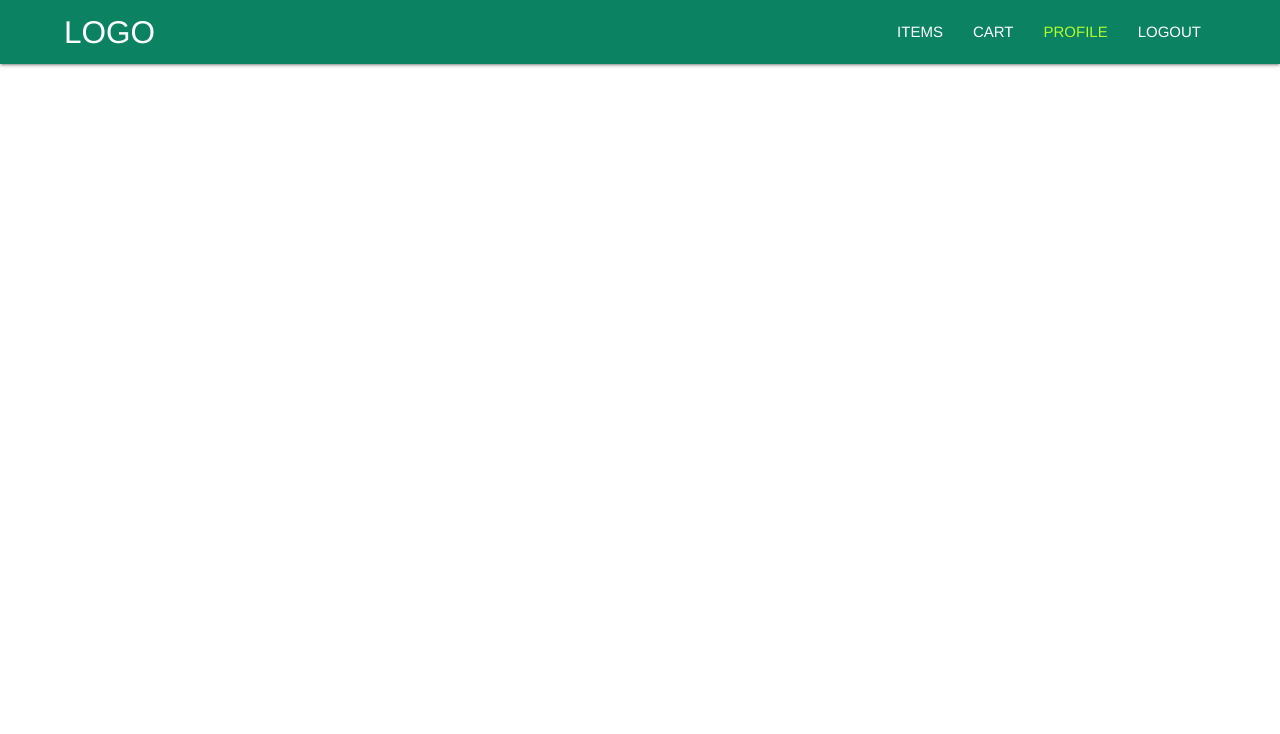
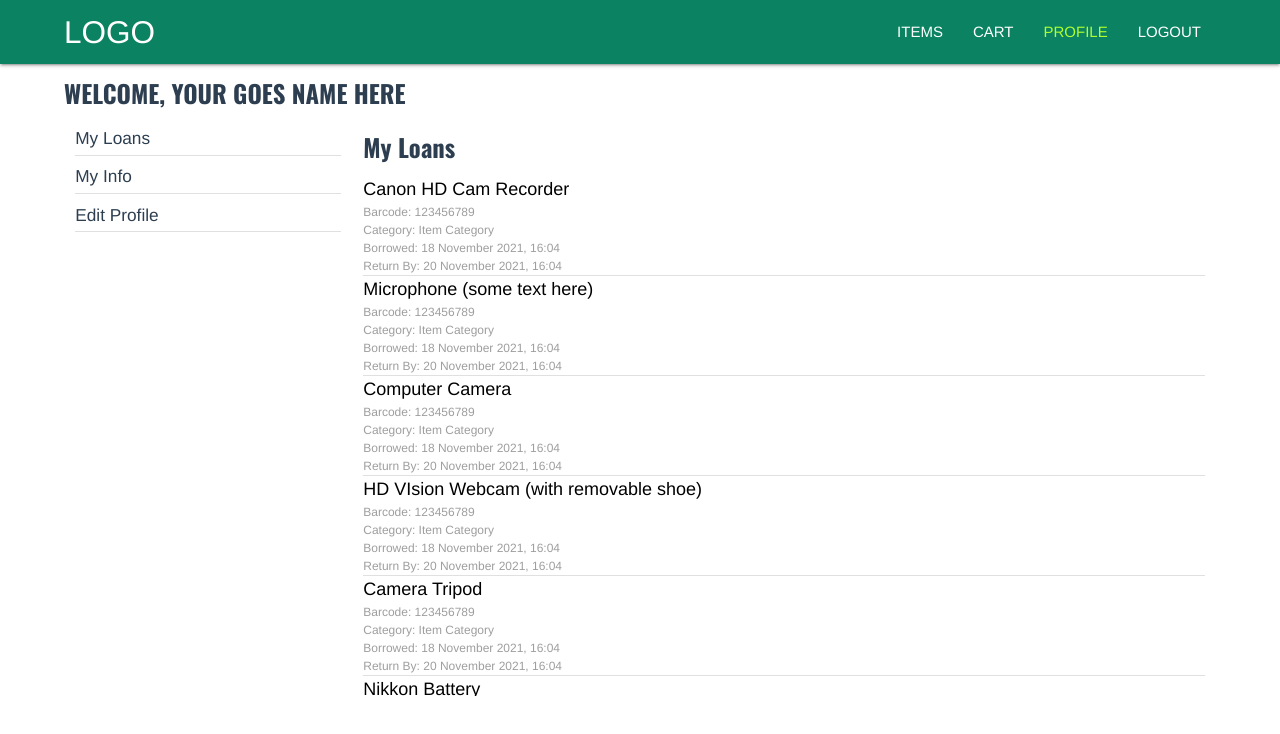
Before and after one commit to jerielbenavides/vue_items_checkout, a Vue app: page /profile in a window 1280 px wide. Shown: the top 734 px of the page. Built offline with nearby package versions, Linux system fonts and the light colour scheme.

Commit message:
Profile/myloans page

```diff
--- a/src/router/index.js
+++ b/src/router/index.js
@@ -3,6 +3,9 @@ import VueRouter from 'vue-router'
 import Home from '../views/Home.vue'
 import Login from '../views/Login.vue'
 import Items from '../views/Items.vue'
+import Cart from '../views/Cart.vue'
+import Profile from '../views/Profile.vue'
+// import EditProfile from '../views/EditProfile.vue'
 
 Vue.use(VueRouter)
 
@@ -23,13 +26,28 @@ const routes = [
     component: Items
   },
   {
-    path: '/about',
-    name: 'About',
-    // route level code-splitting
-    // this generates a separate chunk (about.[hash].js) for this route
-    // which is lazy-loaded when the route is visited.
-    component: () => import(/* webpackChunkName: "about" */ '../views/About.vue')
-  }
+    path: '/cart',
+    name: Cart,
+    component: Cart
+  },
+  // {
+  //   path: '/profile/edit',
+  //   name: 'EditProfile',
+  //   component: EditProfile
+  // },
+  {
+    path: '/profile',
+    name: 'Profile',
+    component: Profile
+  },
+  // {
+  //   path: '/about',
+  //   name: 'About',
+  //   // route level code-splitting
+  //   // this generates a separate chunk (about.[hash].js) for this route
+  //   // which is lazy-loaded when the route is visited.
+  //   component: () => import(/* webpackChunkName: "about" */ '../views/About.vue')
+  // }
 ]
 
 const router = new VueRouter({
--- /dev/null
+++ b/src/views/Cart.vue
@@ -0,0 +1,87 @@
+<template>
+    <div class="row container cart_container">
+        <div class="col s12 m12 l4">
+            <h5>YOUR CART</h5>
+            <div class="items_container">
+                <div v-for="(item, index) in cartItems" :key="index">
+                        <article class="categoryItems" :id="item">
+                            <div class="item">
+                                <label>
+                                    <span>
+                                        <p class="itemName">{{ cartItems[index]['name'] }}</p>
+                                        <!-- TODO: Replace with current date and time -->
+                                        <!-- Note: This is not really needed IMO -->
+                                        <p> Sign Out Date: 18 November 2021, 08:12</p>
+                                        <p> Return Date: {{ cartItems[index]['returnDate'] }}</p>
+                                    </span>
+                                    <i :id="`deleteCart-${item}`" class="material-icons deleteFromCart">delete</i>
+                                </label>
+
+                            </div>
+
+                            <div class="divider"></div>
+                        </article>
+                </div>
+            </div>
+
+            <button id="addtoCartbttn" class="btn waves-effect waves-light" type="submit" name="Continue">Checkout</button>
+        </div>
+        <div class="col l8 hide-on-med-and-down">
+            <div id="cart_img">
+                <img src="../assets/camera.jpg">
+            </div>
+        </div>
+    </div>
+</template>
+
+<script>
+
+export default {
+    name: 'Cart',
+    components: {
+    },
+    data() {
+    return {
+        // TODO: The text date here is an example. Make a parse date method and parse the date object coming from db/api
+        cartItems: [{name: 'Canon HD Cam Recorder', returnDate: '20 November 2021, 08:20'}, {name: 'Camera Tripod', returnDate: '20 November 2021, 08:20'}, {name: 'Microphone', returnDate: '20 November 2021, 08:20'},
+        {name: 'Canon HD Cam Recorder', returnDate: '20 November 2021, 08:20'}, {name: 'Camera Tripod', returnDate: '20 November 2021, 08:20'}, {name: 'Microphone', returnDate: '20 November 2021, 08:20'},
+        {name: 'Canon HD Cam Recorder', returnDate: '20 November 2021, 08:20'}, {name: 'Camera Tripod', returnDate: '20 November 2021, 08:20'}, {name: 'Microphone', returnDate: '20 November 2021, 08:20'},
+        {name: 'Canon HD Cam Recorder', returnDate: '20 November 2021, 08:20'}, {name: 'Camera Tripod', returnDate: '20 November 2021, 08:20'}, {name: 'Microphone', returnDate: '20 November 2021, 08:20'}]
+    }
+}
+}
+</script>
+
+<style scoped>
+.cart_container{
+    overflow: hidden;
+}
+#cart_img{
+    position: absolute;
+    width: 62.5vw;
+}
+#cart_img img{
+    width: 100%;
+    min-height: 100vh;
+    aspect-ratio: 1;
+    /* width: calc(100% + 11vw);
+    height: 100vh; */
+}
+.items_container{
+    /* padding: 100px; */
+    margin-top: 1em;
+    max-height: 65vh;
+    overflow-y: auto;
+}
+.itemName{
+    font-size: 1.5em;
+    color: black;
+}
+#addtoCartbttn{
+    margin-top: 1em;
+}
+.deleteFromCart:hover{
+    color: red;
+    cursor: pointer;
+}
+</style>
--- /dev/null
+++ b/src/views/EditProfile.vue
@@ -0,0 +1,25 @@
+<template>
+    <div class="row container">
+        <h5>Edit Profile</h5>
+
+
+    </div>
+</template>
+
+<script>
+
+export default {
+    name: 'EditProfile',
+    components: {
+
+    },
+    data() {
+    return {
+        }
+},
+}
+</script>
+
+<style scoped>
+
+</style>
--- a/src/views/Items.vue
+++ b/src/views/Items.vue
@@ -3,7 +3,7 @@
         <h5>CLICK ITEM TO ADD TO SHOPPING CART</h5>
         <div class="categories_container col s12 m12 l3">
             <div v-for="(category, index) in itemCategories" :key="index">
-                    <article :id="category"><h6>{{ itemCategories[index] }}</h6><div class="divider"></div></article>
+                    <article :id="category" class="selectableItemCategory"><h6>{{ itemCategories[index] }}</h6><div class="divider"></div></article>
             </div>
         </div>
         <div class="col s12 m12 l9">
@@ -43,7 +43,7 @@ export default {
     data() {
     return {
         itemCategories: ['DLSRs', 'Camera Tripods', 'Cameras', 'Video Tripods', 'Microphone Tripods', 'DLSRs', 'Camera Tripods', 'Cameras', 'Video Tripods', 'Microphone Tripods', 'DLSRs', 'Camera Tripods', 'Cameras', 'Video Tripods', 'Microphone Tripods', 'DLSRs', 'Camera Tripods', 'Cameras', 'Video Tripods', 'Microphone Tripods'],
-        exampleCategory: [{name: 'Cannon HD Cam Recorder', available: 3}, {name: 'Camera Tripod', available: 1}, {name: 'Microphone', available: 0}, {name: 'Cannon HD Cam Recorder', available: 3}, {name: 'Camera Tripod', available: 1}, {name: 'Microphone', available: 0}, {name: 'Cannon HD Cam Recorder', available: 3}, {name: 'Camera Tripod', available: 1}, {name: 'Microphone', available: 0}, {name: 'Cannon HD Cam Recorder', available: 3}, {name: 'Camera Tripod', available: 1}, {name: 'Microphone', available: 0}, {name: 'Cannon HD Cam Recorder', available: 3}, {name: 'Camera Tripod', available: 1}, {name: 'Microphone', available: 0}]
+        exampleCategory: [{name: 'Canon HD Cam Recorder', available: 3}, {name: 'Camera Tripod', available: 1}, {name: 'Microphone', available: 0}, {name: 'Canon HD Cam Recorder', available: 3}, {name: 'Camera Tripod', available: 1}, {name: 'Microphone', available: 0}, {name: 'Canon HD Cam Recorder', available: 3}, {name: 'Camera Tripod', available: 1}, {name: 'Microphone', available: 0}, {name: 'Canon HD Cam Recorder', available: 3}, {name: 'Camera Tripod', available: 1}, {name: 'Microphone', available: 0}, {name: 'Cannon HD Cam Recorder', available: 3}, {name: 'Camera Tripod', available: 1}, {name: 'Microphone', available: 0}]
     }
 },
 }
@@ -54,18 +54,23 @@ export default {
 .categories_container{
     margin-top: 1em;
     max-height: 75vh;
-    overflow-y: scroll;
+    overflow-y: auto;
 }
 .items_container{
     /* padding: 100px; */
     margin-top: 1em;
     max-height: 65vh;
-    overflow-y: scroll;
+    overflow-y: auto;
+    padding: 5px;
 }
 .itemName{
     font-size: 1.5em;
     color: black;
 }
+.selectableItemCategory:hover{
+    color: #0B8261;
+    cursor: pointer;
+}
 #addtoCartbttn{
     margin-top: 1em;
 }
--- a/src/views/Login.vue
+++ b/src/views/Login.vue
@@ -56,7 +56,7 @@ export default {
 }
 #login_img{
     position: absolute;
-    width: 80vw;
+    width: 70vw;
     padding-left: 10vw;
 }
 #login_img img{
--- /dev/null
+++ b/src/views/Profile.vue
@@ -0,0 +1,102 @@
+<template>
+    <div class="row container">
+        <h5>WELCOME, YOUR GOES NAME HERE</h5>
+        <div class="categories_container col s12 m12 l3">
+            <div>
+                <!-- <article id="viewLoans_tab" class="selectableItemCategory"><router-link to="/profile/loans">My Loans</router-link></article>
+                <article id="viewProfile_tab" class="selectableItemCategory"><router-link to="/profile/edit">Edit Profile</router-link><div class="divider"></div></article>  -->
+                <article id="viewLoans" class="selectableItemCategory"><a href="#" v-on:click="makeTabActive('viewLoans')"><h6>My Loans</h6></a><div class="divider"></div></article>
+                <article id="viewProfile" class="selectableItemCategory"><a href="#" v-on:click="makeTabActive('viewProfile')"><h6>My Info</h6></a><div class="divider"></div></article>
+                <article id="editProfile" class="selectableItemCategory"><a href="#" v-on:click="makeTabActive('editProfile')"><h6>Edit Profile</h6></a><div class="divider"></div></article>
+
+            </div>
+        </div>
+        <div class="col s12 m12 l9">
+                <section id="loansTab" v-show="isActiveTab('viewLoans')">
+                    <h5>My Loans</h5>
+                    <div class="profileContentArea">
+                        <div v-for="(item, index) in  itemsLoaned" :key="index">
+                        <article :id="item">
+                            <div class="item">
+                                <label>
+                                    <span>
+                                        <p class="itemName">{{  itemsLoaned[index]['name'] }}</p>
+                                        <p> Barcode: {{ itemsLoaned[index]['barcode'] }}</p>
+                                        <p> Category: {{ itemsLoaned[index]['category'] }}</p>
+                                        <p> Borrowed: {{ itemsLoaned[index]['borrowedDate'] }}</p>
+                                        <p> Return By: {{ itemsLoaned[index]['returnBy'] }}</p>
+                                    </span>
+                                </label>
+
+                            </div>
+
+                            <div class="divider"></div>
+                        </article>
+                </div>
+                    </div>
+
+                </section>
+                <section id="profileViewTab" v-show="isActiveTab('viewProfile')">
+                    <h5>Your Info</h5>
+                </section>
+                <section id="profileEditTab" v-show="isActiveTab('editProfile')">
+                    <h5>Edit Profile</h5>
+                    <button id="addtoCartbttn" class="btn waves-effect waves-light" type="submit" name="Continue">Continue</button>
+                </section>
+        </div>
+    </div>
+</template>
+
+<script>
+
+export default {
+    name: 'Profile',
+    components: {
+
+    },
+    data() {
+    return {
+        activeTab: 'viewLoans',
+        itemsLoaned: [{name: 'Canon HD Cam Recorder', barcode: 123456789, category:'Item Category', borrowedDate: '18 November 2021, 16:04', returnBy: '20 November 2021, 16:04'},
+                        {name: 'Microphone (some text here)', barcode: 123456789, category:'Item Category', borrowedDate: '18 November 2021, 16:04', returnBy: '20 November 2021, 16:04'},
+                        {name: 'Computer Camera', barcode: 123456789, category:'Item Category', borrowedDate: '18 November 2021, 16:04', returnBy: '20 November 2021, 16:04'},
+                        {name: 'HD VIsion Webcam (with removable shoe)', barcode: 123456789, category:'Item Category', borrowedDate: '18 November 2021, 16:04', returnBy: '20 November 2021, 16:04'},
+                        {name: 'Camera Tripod', barcode: 123456789, category:'Item Category', borrowedDate: '18 November 2021, 16:04', returnBy: '20 November 2021, 16:04'},
+                        {name: 'Nikkon Battery', barcode: 123456789, category:'Item Category', borrowedDate: '18 November 2021, 16:04', returnBy: '20 November 2021, 16:04'},]
+    }
+    },
+    methods: {
+        makeTabActive: function(val) {
+            this.activeTab = val;
+        },
+        isActiveTab: function(val) {
+            return this.activeTab === val;
+        }
+    }
+}
+</script>
+
+<style scoped>
+
+.profileContentArea{
+    /* padding: 100px; */
+    margin-top: 1em;
+    max-height: 65vh;
+    overflow-y: auto;
+}
+.itemName{
+    font-size: 1.5em;
+    color: black;
+}
+.selectableItemCategory a{
+    color: #2c3e50;
+    text-decoration: none;
+}
+.selectableItemCategory a:hover{
+    color: #0B8261;
+    cursor: pointer;
+}
+#addtoCartbttn{
+    margin-top: 1em;
+}
+</style>
```
